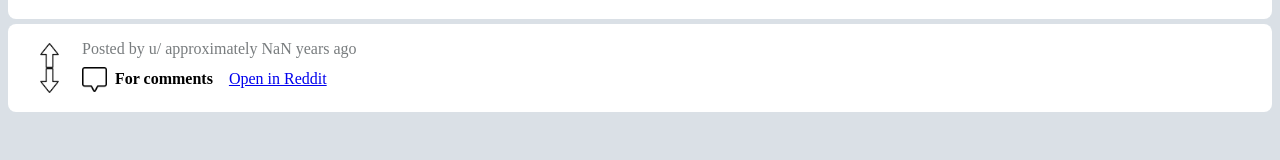
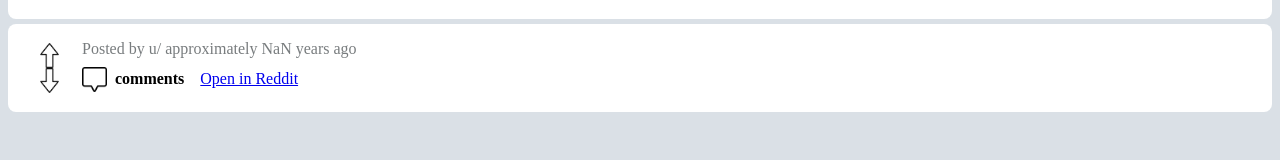
Before and after one commit to arturasjuskys/Full_Stack_Engineer-Reading_Reddit_API, a React (Create React App) app: page /1 in a window 1280 px wide. Shown: the part 261-421 px from the top of the page. Built offline with nearby package versions, Linux system fonts and the light colour scheme; no server answers.

Commit message:
Adding - Commnets to Article Details

```diff
--- a/src/app/articles/ArticleDetails.js
+++ b/src/app/articles/ArticleDetails.js
@@ -2,16 +2,26 @@ import React, { useEffect } from 'react';
 import ReactMarkdown from 'react-markdown';
 import { useDispatch, useSelector } from 'react-redux';
 import { useParams } from 'react-router';
-import { loadArticle, selectArticle } from './articlesSlice';
+import { loadArticle, loadComments, selectArticle, selectComments } from './articlesSlice';
 import { displayDatePosted } from './ArticleListItem';
 
 export default function ArticleDetails() {
-  const article = useSelector(selectArticle);
-  const { score, title, selftext, author, url } = article.data;
   const dispatch = useDispatch();
+  const  article = useSelector(selectArticle);
+  const { score, title, selftext, author, url, permalink } = article.data;
   const { id: articleId } = useParams();
   const current = Date.now();
-  console.log(article);
+  const comments = useSelector(selectComments);
+  // console.log(article);
+  console.log(comments);
+  // console.log(loadedComments);
+
+  const countComments = () => {
+    let count;
+    if(!comments[0]) return;
+    count = comments[0].data.children[0].data.num_comments;
+    return count;
+  };
 
   const getImg = () => {
     if (!url) return;
@@ -34,6 +44,7 @@ export default function ArticleDetails() {
   useEffect(() => {
     if (articleId && articleId !== '') {
       dispatch(loadArticle(articleId))
+      dispatch(loadComments(articleId));
     }
   }, [dispatch, articleId]);
 
@@ -54,8 +65,8 @@ export default function ArticleDetails() {
         <ReactMarkdown>{selftext}</ReactMarkdown>
         <div className="info-comments">
           <img className="comments-icon" src="/img/comment.png" alt="comments icon" />
-          <p className="comments">For comments</p>
-          <a className="open-reddit" rel="noreferrer" target="_blank" href="/">Open in Reddit</a>
+          <p className="comments">{countComments()} comments</p>
+          <a className="open-reddit" rel="noreferrer" target="_blank" href={`http://www.reddit.com${permalink}`}>Open in Reddit</a>
         </div>
       </div>
     </article>
--- a/src/app/articles/articlesSlice.js
+++ b/src/app/articles/articlesSlice.js
@@ -21,6 +21,15 @@ export const loadArticle = createAsyncThunk(
   }
 );
 
+export const loadComments = createAsyncThunk(
+  'article/loadComments',
+  async (id) => {
+    const data = await fetch(`https://www.reddit.com/comments/${id}.json`);
+    const json = await data.json();
+    return json;
+  }
+);
+
 export const articlesSlice = createSlice({
   name: 'main',
   initialState: {
@@ -28,6 +37,7 @@ export const articlesSlice = createSlice({
     article:{
       id: '',
       data: {},
+      comments: {},
     },
     subredditLogos: {},
     subredditTitle: 'funny',
@@ -70,12 +80,27 @@ export const articlesSlice = createSlice({
       state.isLoadingPreviews = false;
       state.failedToLoadPreviews = true;
     },
+    // Comments
+    [loadComments.pending]: (state, action) => {
+      state.isLoadingPreviews = true;
+      state.failedToLoadPreviews = false;
+    },
+    [loadComments.fulfilled]: (state, action) => {
+      state.isLoadingPreviews = false;
+      state.failedToLoadPreviews = false;
+      state.article.comments = action.payload;
+    },
+    [loadComments.rejected]: (state, action) => {
+      state.isLoadingPreviews = false;
+      state.failedToLoadPreviews = true;
+    },
   },
 });
 
 export const { removeArticle } = articlesSlice.actions;
 export const selectArticles = (state) => state.main.articles;
 export const selectArticle = (state) => state.main.article;
+export const selectComments = (state) => state.main.article.comments;
 export const selectSubreddit = (state) => state.main.subredditTitle;
 export const isLoading = (state) => state.main.isLoadingPreviews;
 export default articlesSlice.reducer;
```
